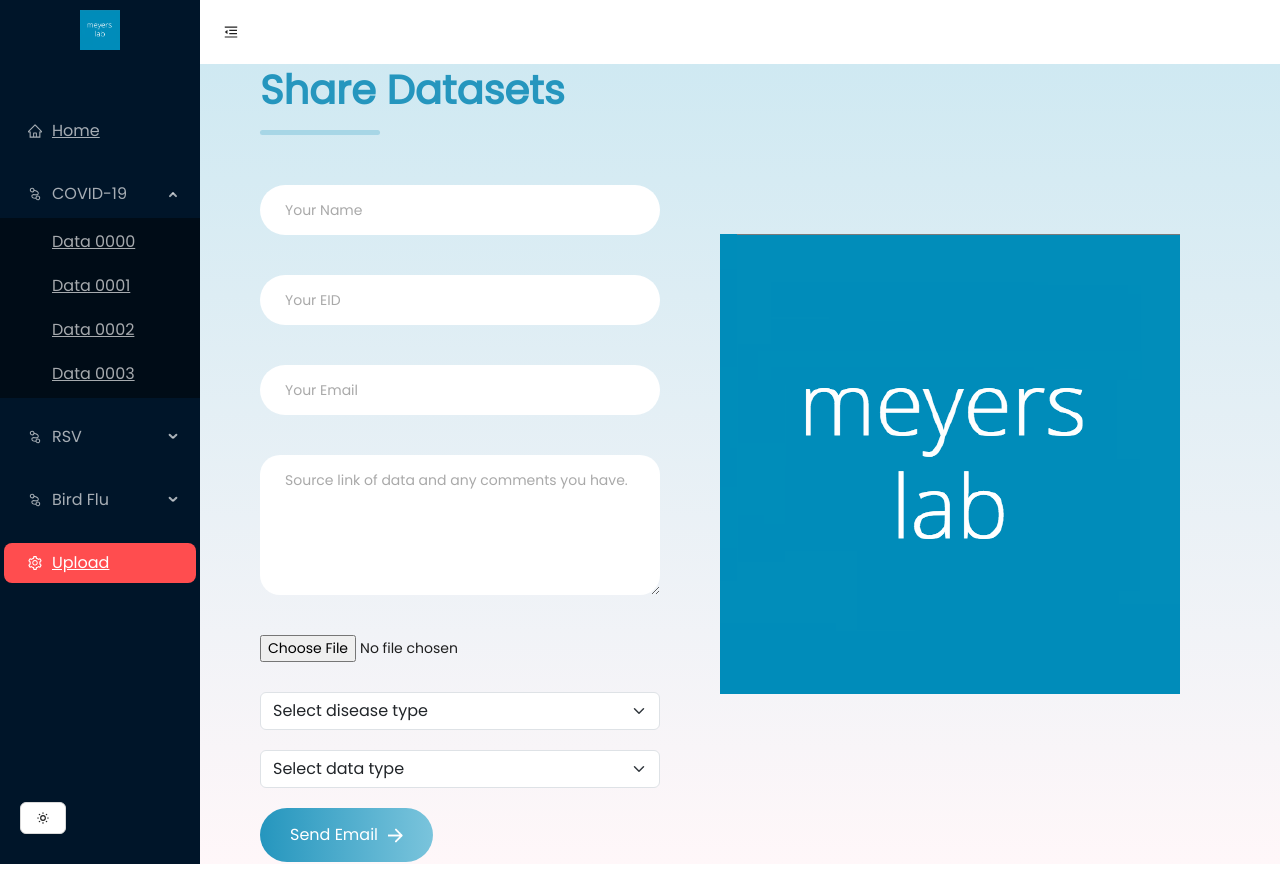
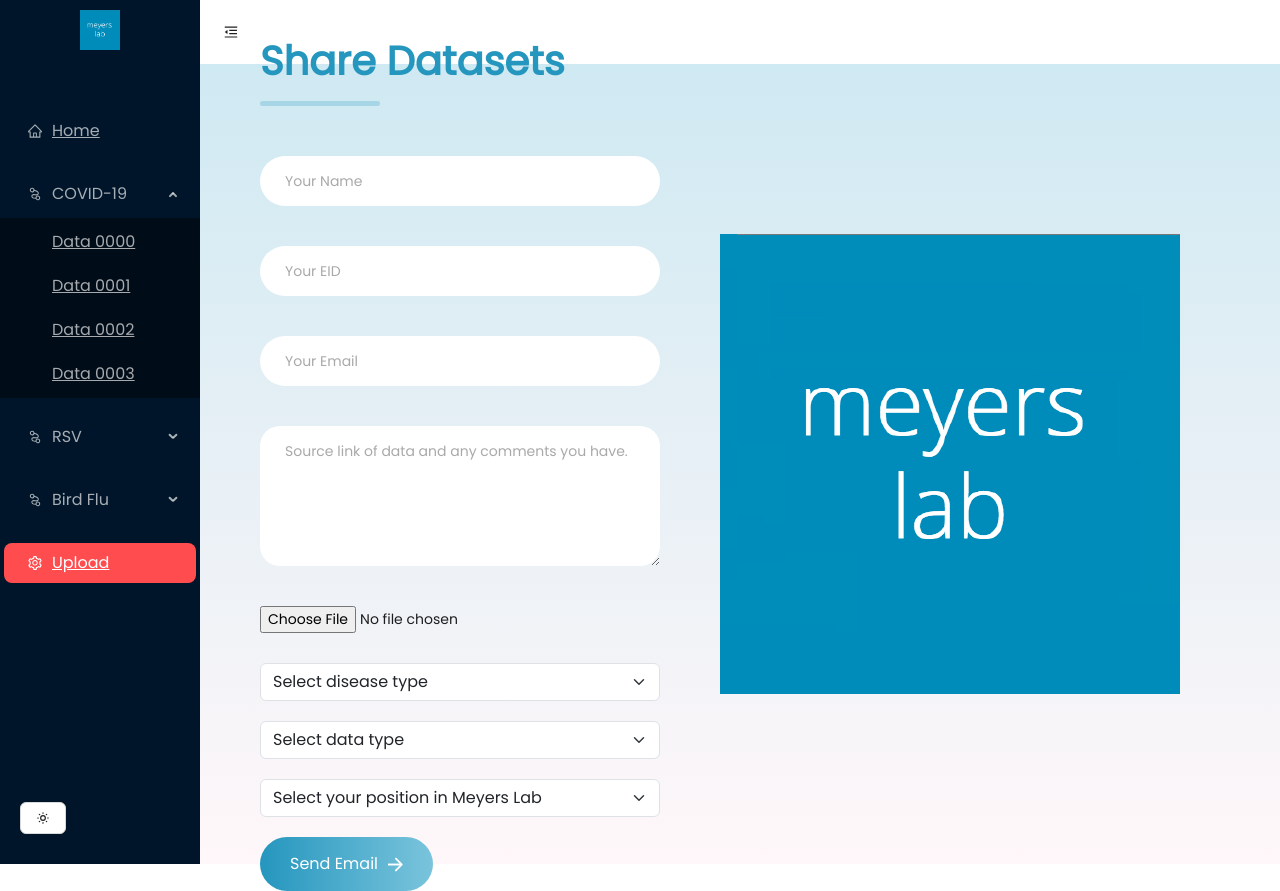
Before and after one commit to anjieliu121/meyers_database, a React (Vite) app: page /upload in a window 1280 px wide. Before the commit the page ends 864 px from the top, so only its background shows below. Built offline with nearby package versions, Linux system fonts and the light colour scheme.

Commit message:
add lab emails

```diff
--- a/src/App.jsx
+++ b/src/App.jsx
@@ -7,7 +7,7 @@ import ToggleThemeButton from "./components/ToggleThemeButton.jsx";
 import "./css/App.css"
 import "./css/index.css"
 import Home from "./pages/Home.jsx";
-import EmailForm from './pages/EmailForm.jsx';
+import ShareData from './pages/ShareData.jsx';
 import {Routes, Route} from "react-router-dom";
 
 
@@ -43,7 +43,7 @@ const App = () => {
                         <Route path='/covid19/data0001' element={<div>Disabled Users List</div>}></Route>
                         <Route path='/covid19/data0002' element={<div>Profile</div>}></Route>
                         <Route path='/covid19/data0003' element={<div>hi</div>}></Route>
-                        <Route path='/upload' element={<EmailForm />}></Route>
+                        <Route path='/upload' element={<ShareData />}></Route>
                       </Routes>
                   </Content>
               </Layout>
--- a/src/pages/EmailForm.jsx
+++ b/src/pages/ShareData.jsx
@@ -2,11 +2,10 @@ import React, { useState, useRef } from 'react';
 import emailjs from '@emailjs/browser';
 import "bootstrap/dist/css/bootstrap.min.css";
 import "bootstrap/dist/js/bootstrap.bundle.min";
-
 import "../css/App.css";
 import "../css/EmailForm.css";
 
-export const EmailForm = () => {
+export const ShareData = () => {
   const form = useRef();
 
 
@@ -43,7 +42,8 @@ export const EmailForm = () => {
 
               <input type="text" name="from_eid" placeholder="Your EID" className="form-input" required/>
 
-              <input type="email" name="from_email" placeholder="Your Email" className="form-input" pattern="[a-z0-9._%+-]+@[a-z0-9.-]+\.[a-z]{2,4}$" required/>
+              <input type="email" name="from_email" placeholder="Your Email" className="form-input"
+                     pattern="[a-z0-9._%+-]+@[a-z0-9.-]+\.[a-z]{2,4}$" required/>
 
               <textarea name="message" placeholder="Source link of data and any comments you have."
                         className="form-input" cols="30" rows="10"/>
@@ -66,6 +66,14 @@ export const EmailForm = () => {
                   <option value="others">Others</option>
               </select>
 
+              <select className="form-select" aria-label="Default select example" name="lab_position">
+                  <option selected>Select your position in Meyers Lab</option>
+                  <option value="principal_investigator">Principal Investigator</option>
+                  <option value="postdocs_researchers">Postdocs and Researchers</option>
+                  <option value="graduate">Graduate Students</option>
+                  <option value="undergraduate">Undergraduate Students</option>
+              </select>
+
 
               <button type="submit">Send Email <img src="src/static/SubmitBtnArrow.png"/></button>
           </form>
@@ -76,4 +84,4 @@ export const EmailForm = () => {
   );
 };
 
-export default EmailForm;
+export default ShareData;
```
Also changed, not shown: 2 other files (tests, documents, lock files or other folders).
